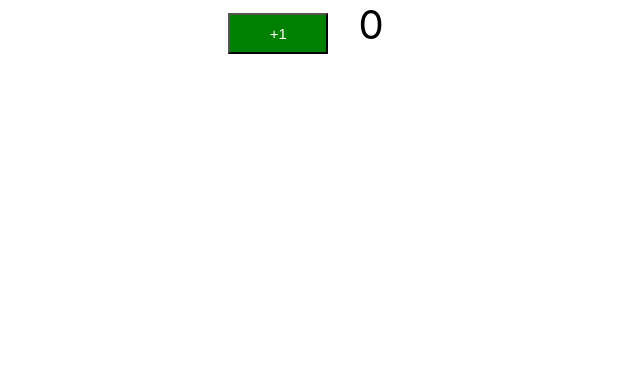
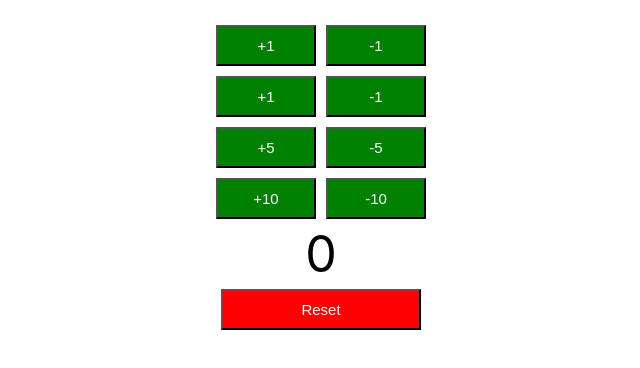
Before and after one commit to altafjava/react-todo-app, a React (Create React App) app: page / in a window 1280 px wide. Shown: the top 368 px of the page, without its empty margins (319-959 px from the left). Built offline with nearby package versions, Linux system fonts and the light colour scheme.

Commit message:
counter and reset button created

```diff
--- a/src/components/counter/Counter.css
+++ b/src/components/counter/Counter.css
@@ -4,9 +4,32 @@
     padding: 10px 30px;
     color: white;
     width: 100px;
+    margin: 5px;
 }
 
-.count{
-    font-size: 40px;
+button.ResetButton {
+    background-color: red;
+    font-size: 15px;
+    padding: 10px 30px;
+    color: white;
+    width: 200px;
+    margin: 5px;
+}
+
+.count {
+    font-size: 50px;
     padding: 15px 30px;
+    margin: 5px;
 }
+
+.Reset {
+    color: white;
+    background-color: red;
+    font-size: 50px;
+    padding: 15px 30px;
+    margin: 5px;
+}
+
+body {
+    padding: 20px 30px;
+}
--- a/src/components/counter/Counter.jsx
+++ b/src/components/counter/Counter.jsx
@@ -1,4 +1,5 @@
 import React, { Component } from 'react';
+import PropsType from 'prop-types'
 import './Counter.css'
 
 class Counter extends Component {
@@ -8,19 +9,77 @@
             counter: 0
         }
         this.increment = this.increment.bind(this);
+        this.decrement = this.decrement.bind(this);
+        this.reset = this.reset.bind(this);
     }
     render() {
         return (
-            <div className="counter">
-                <button onClick={this.increment}>+1</button>
+            <div className="Counter">
+                <CounterButton by={1} incrementMethod={this.increment} decrementMethod={this.decrement} />
+                <CounterButton incrementMethod={this.increment} decrementMethod={this.decrement} />
+                <CounterButton by={5} incrementMethod={this.increment} decrementMethod={this.decrement} />
+                <CounterButton by={10} incrementMethod={this.increment} decrementMethod={this.decrement} />
                 <span className="count">{this.state.counter}</span>
+                <div><button className="ResetButton" onClick={this.reset}>Reset</button></div>
+            </div>
+        );
+    }
+    increment(by) {
+        this.setState(
+            (prevState) => {
+                return { counter: prevState.counter + by }
+            });
+    }
+    decrement(by) {
+        this.setState(
+            (prevState) => {
+                return { counter: prevState.counter - by }
+            });
+    }
+    reset() {
+        this.setState({
+            counter: 0
+        });
+    }
+}
+
+class CounterButton extends Component {
+    constructor() {
+        super();
+        this.state = {
+            counter: 0
+        }
+        this.increment = this.increment.bind(this);
+        this.decrement = this.decrement.bind(this);
+    }
+    render() {
+        return (
+            <div className="CounterButton">
+                <button onClick={this.increment}>+{this.props.by}</button>
+                <button onClick={this.decrement}>-{this.props.by}</button>
+                {/* <span className="count">{this.state.counter}</span> */}
             </div>
         );
     }
     increment() {
         this.setState({
-            counter: this.state.counter + 1
+            counter: this.state.counter + this.props.by
         });
+        this.props.incrementMethod(this.props.by)
+    }
+    decrement() {
+        this.setState(prevState => {
+            return { counter: this.state.counter - this.props.by }
+        });
+        this.props.decrementMethod(this.props.by)
     }
 }
+
+CounterButton.defaultProps = {
+    by: 1
+}
+
+CounterButton.propTypes = {
+    by: PropsType.number
+}
 export default Counter
```
